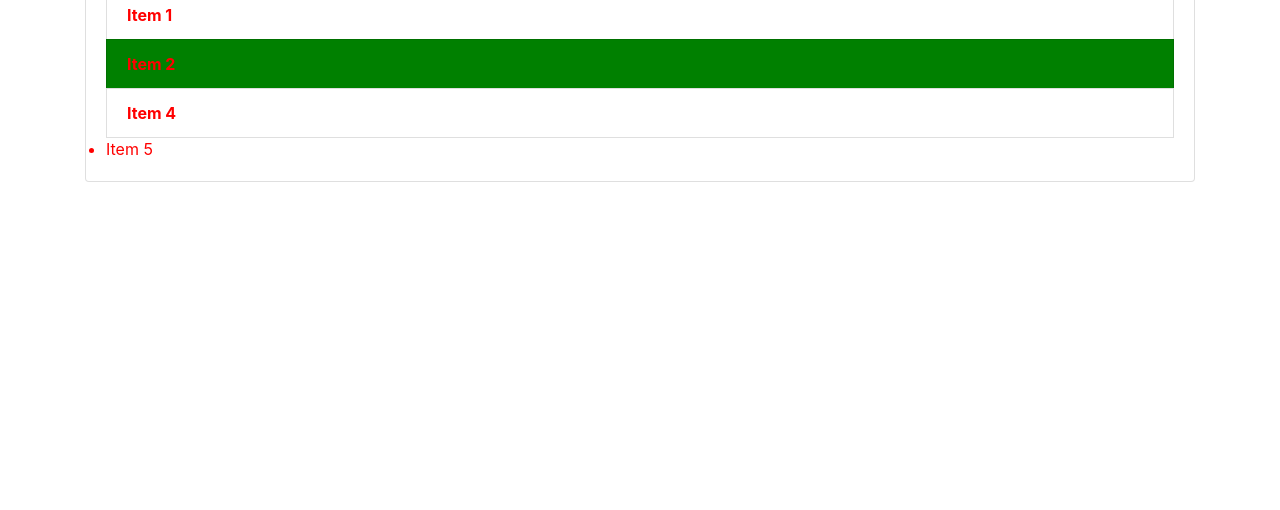
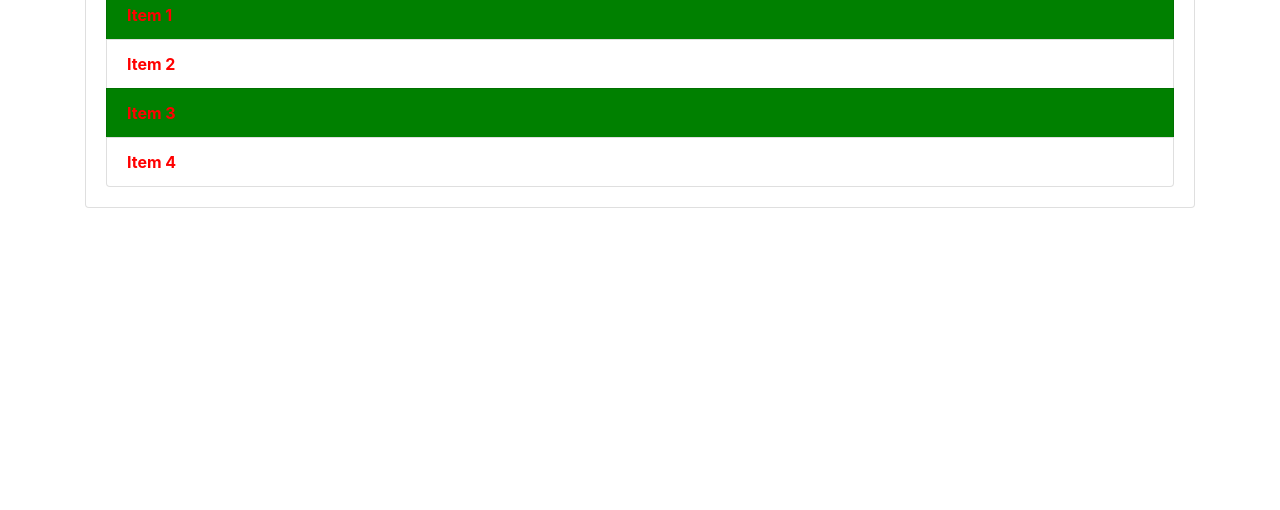
Before and after one commit to balaji24k/advJS, a plain HTML site: page task3/index.html in a window 1280 px wide. Shown: the part 290-800 px from the top of the page. Drawn offline with nearby package versions, Linux system fonts and the light colour scheme.

Commit message:
task 6 new added

```diff
--- a/task3/dom.js
+++ b/task3/dom.js
@@ -18,7 +18,7 @@
 
 var items = document.getElementsByClassName('list-group-item');
 console.log(items)
-items[2].style.backgroundColor = 'green';
+//items[2].style.backgroundColor = 'green';
 
 for (let i=0;i<items.length;i++) {
     items[i].style.fontWeight='bold';
@@ -33,8 +33,17 @@
     li[i].style.color='red';
 }
 
-var secondItem = document.querySelector('.list-group-item:nth-child(2)');
-secondItem.style.backgroundColor='green';
+//var secondItem = document.querySelector('.list-group-item:nth-child(2)');
+//secondItem.style.backgroundColor='green';
 
-var thirdItem = document.querySelector('.list-group-item:nth-child(3)');
-thirdItem.style.display='None';
+//var thirdItem = document.querySelector('.list-group-item:nth-child(3)');
+//thirdItem.style.visibility='hidden';
+
+var titles = document.querySelectorAll('.list-group-item');
+//titles[1].style.color = 'green'
+
+var odd = document.querySelectorAll('li:nth-child(odd)');
+
+for (var i=0;i<odd.length;i++) {
+    odd[i].style.backgroundColor = 'green';
+}
--- a/task3/index.html
+++ b/task3/index.html
@@ -26,7 +26,6 @@
       <li class="list-group-item">Item 2</li>
       <li class="list-group-item">Item 3</li>
       <li class="list-group-item">Item 4</li>
-      <li>Item 5</li>
     </ul>
    </div>
   </div>
```
